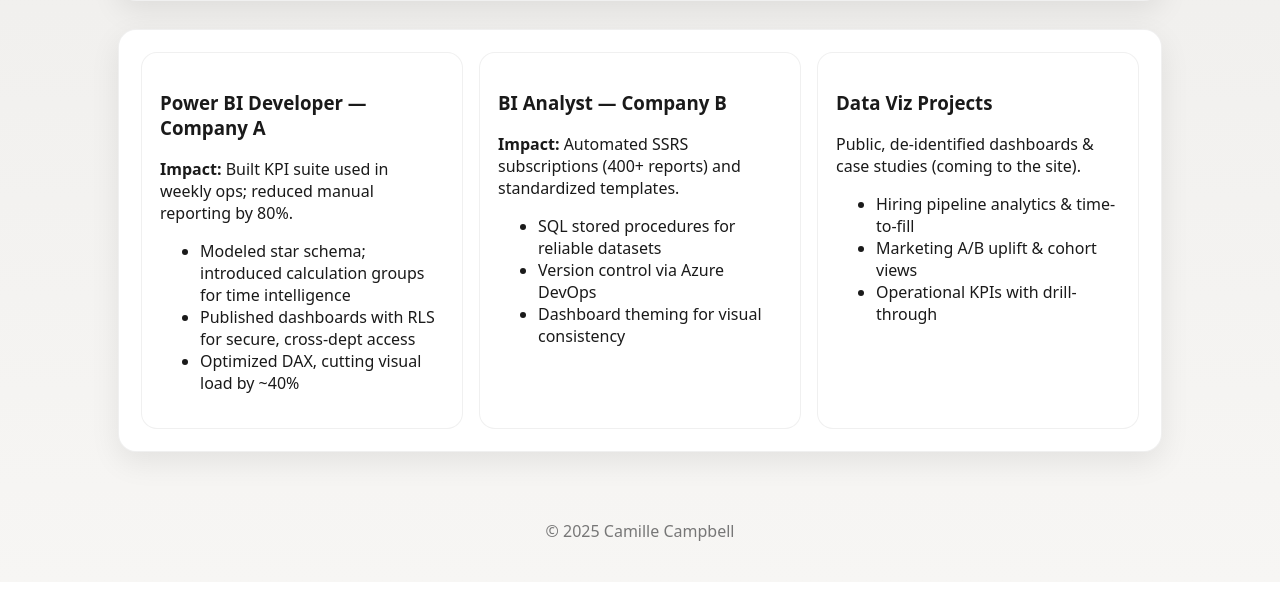
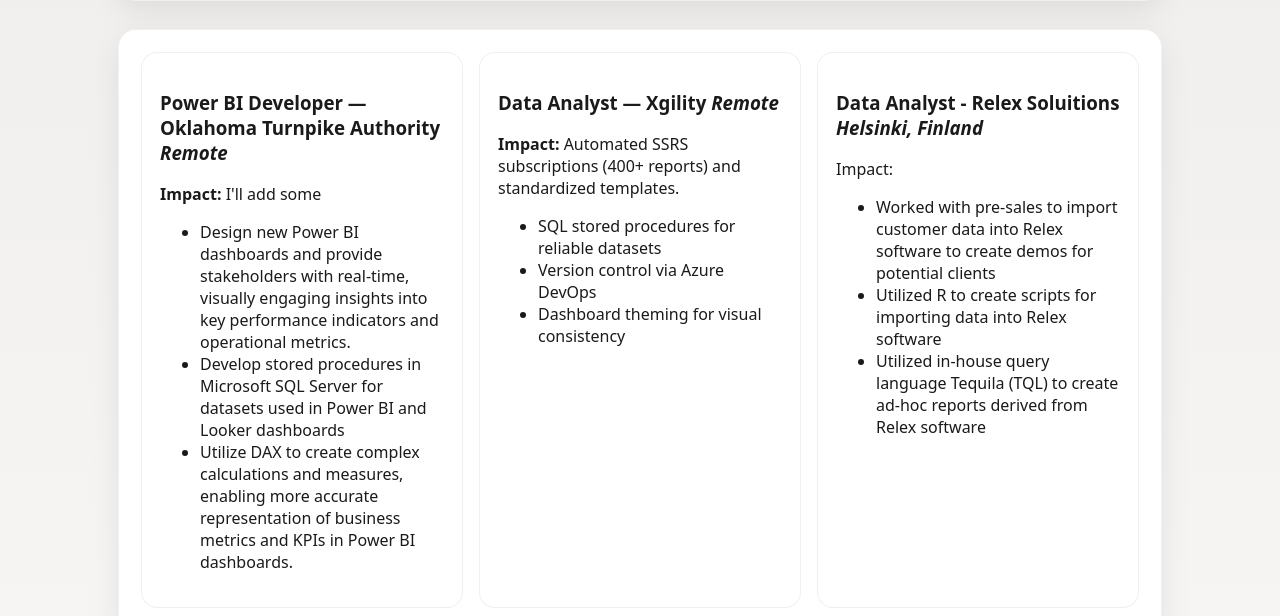
Before and after one commit to camillecampbell95/Portfolio.github.io, a plain HTML site: page work.html in a window 1280 px wide. Shown: the part 278-894 px from the top of the page. Before the commit the page ends 860 px from the top, so only its background shows below. Drawn offline with Linux system fonts and the light colour scheme.

Commit message:
Update work.html

```diff
--- a/work.html
+++ b/work.html
@@ -36,16 +36,16 @@
     <section class="section">
       <div class="grid cards">
         <div class="card">
-          <h3>Power BI Developer — Company A</h3>
-          <p><strong>Impact:</strong> Built KPI suite used in weekly ops; reduced manual reporting by 80%.</p>
+          <h3><bold>Power BI Developer</bold> — Oklahoma Turnpike Authority <em>Remote</em></h3>
+          <p><strong>Impact:</strong> I'll add some</p>
           <ul>
-            <li>Modeled star schema; introduced calculation groups for time intelligence</li>
-            <li>Published dashboards with RLS for secure, cross-dept access</li>
-            <li>Optimized DAX, cutting visual load by ~40%</li>
+            <li>Design new Power BI dashboards and provide stakeholders with real-time, visually engaging insights into key performance indicators and operational metrics. </li>
+            <li>Develop stored procedures in Microsoft SQL Server for datasets used in Power BI and Looker dashboards </li>
+            <li>Utilize DAX to create complex calculations and measures, enabling more accurate representation of business metrics and KPIs in Power BI dashboards. </li>
           </ul>
         </div>
         <div class="card">
-          <h3>BI Analyst — Company B</h3>
+          <h3>Data Analyst — Xgility <em> Remote</em></h3>
           <p><strong>Impact:</strong> Automated SSRS subscriptions (400+ reports) and standardized templates.</p>
           <ul>
             <li>SQL stored procedures for reliable datasets</li>
@@ -54,12 +54,12 @@
           </ul>
         </div>
         <div class="card">
-          <h3>Data Viz Projects</h3>
-          <p>Public, de-identified dashboards & case studies (coming to the site).</p>
+          <h3><bold>Data Analyst - Relex Soluitions</bold> <em> Helsinki, Finland</em></h3>
+          <p>Impact: </p>
           <ul>
-            <li>Hiring pipeline analytics & time-to-fill</li>
-            <li>Marketing A/B uplift & cohort views</li>
-            <li>Operational KPIs with drill-through</li>
+            <li>Worked with pre-sales to import customer data into Relex software to create demos for potential clients </li>
+            <li>Utilized R to create scripts for importing data into Relex software </li>
+            <li>Utilized in-house query language Tequila (TQL) to create ad-hoc reports derived from Relex software </li>
           </ul>
         </div>
       </div>
```
